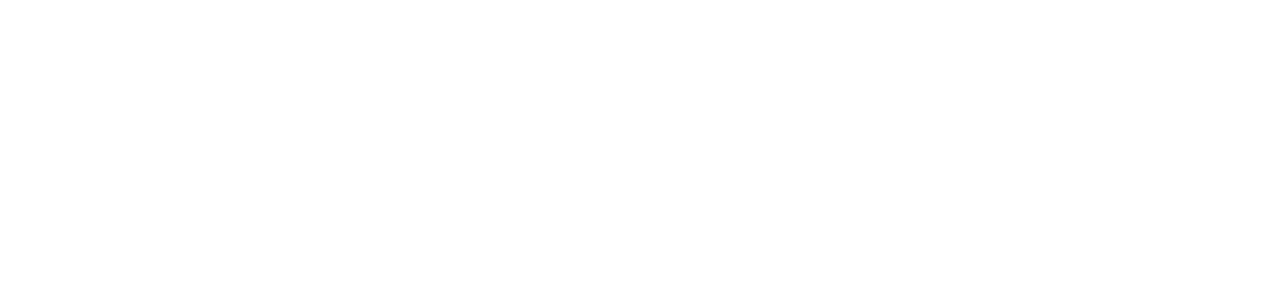
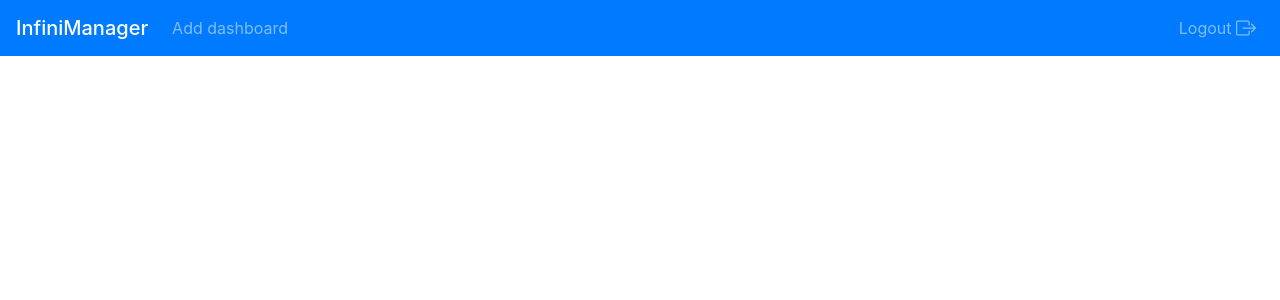
Before and after one commit to ccaylak/infinimanager, a Vue app: page /dashboard/1 in a window 1280 px wide. Shown: the top 300 px of the page. Built offline with nearby package versions, Linux system fonts and the light colour scheme.

Commit message:
Add basic header component

```diff
--- a/src/App.vue
+++ b/src/App.vue
@@ -1,3 +1,11 @@
 <template>
-  <div id="app"></div>
+  <div id="app">
+    <TheHeader />
+  </div>
 </template>
+<script>
+import TheHeader from "@/components/TheHeader";
+export default {
+  components: { TheHeader }
+};
+</script>
--- /dev/null
+++ b/src/components/TheHeader.vue
@@ -0,0 +1,72 @@
+<template>
+  <div>
+    <b-navbar variant="primary" type="dark">
+      <b-navbar-brand tag="h1" class="mb-0">InfiniManager</b-navbar-brand>
+
+      <b-navbar-nav>
+        <b-nav-item v-b-modal.modal-center>Add dashboard</b-nav-item>
+
+        <b-modal id="modal-center" centered title="Add dashboard" hide-footer>
+          <b-form @submit="onSubmit">
+            <b-form-group
+              label="Dashboard name"
+              label-for="dashboard-name-input"
+            >
+              <b-form-input
+                id="dashboard-name-input"
+                v-model="form.name"
+                type="text"
+                required
+              ></b-form-input>
+            </b-form-group>
+            <b-form-group
+              label="Dashboard description"
+              label-for="dashboard-description-input"
+            >
+              <b-form-input
+                id="dashboard-description-input"
+                v-model="form.description"
+                type="text"
+              ></b-form-input>
+            </b-form-group>
+            <b-button class="mt-3" block type="submit"
+              >Create dashboard</b-button
+            >
+          </b-form>
+        </b-modal>
+      </b-navbar-nav>
+
+      <b-navbar-nav class="ml-auto">
+        <b-nav-item href="#"
+          >Logout
+          <b-icon-box-arrow-right></b-icon-box-arrow-right>
+        </b-nav-item>
+      </b-navbar-nav>
+    </b-navbar>
+  </div>
+</template>
+
+<script>
+import { BIconBoxArrowRight } from "bootstrap-vue";
+
+export default {
+  components: {
+    BIconBoxArrowRight
+  },
+  name: "TheHeader",
+  data() {
+    return {
+      form: {
+        name: null,
+        description: null
+      }
+    };
+  },
+  methods: {
+    onSubmit(event) {
+      event.preventDefault();
+      alert(JSON.stringify(this.form));
+    }
+  }
+};
+</script>
```
